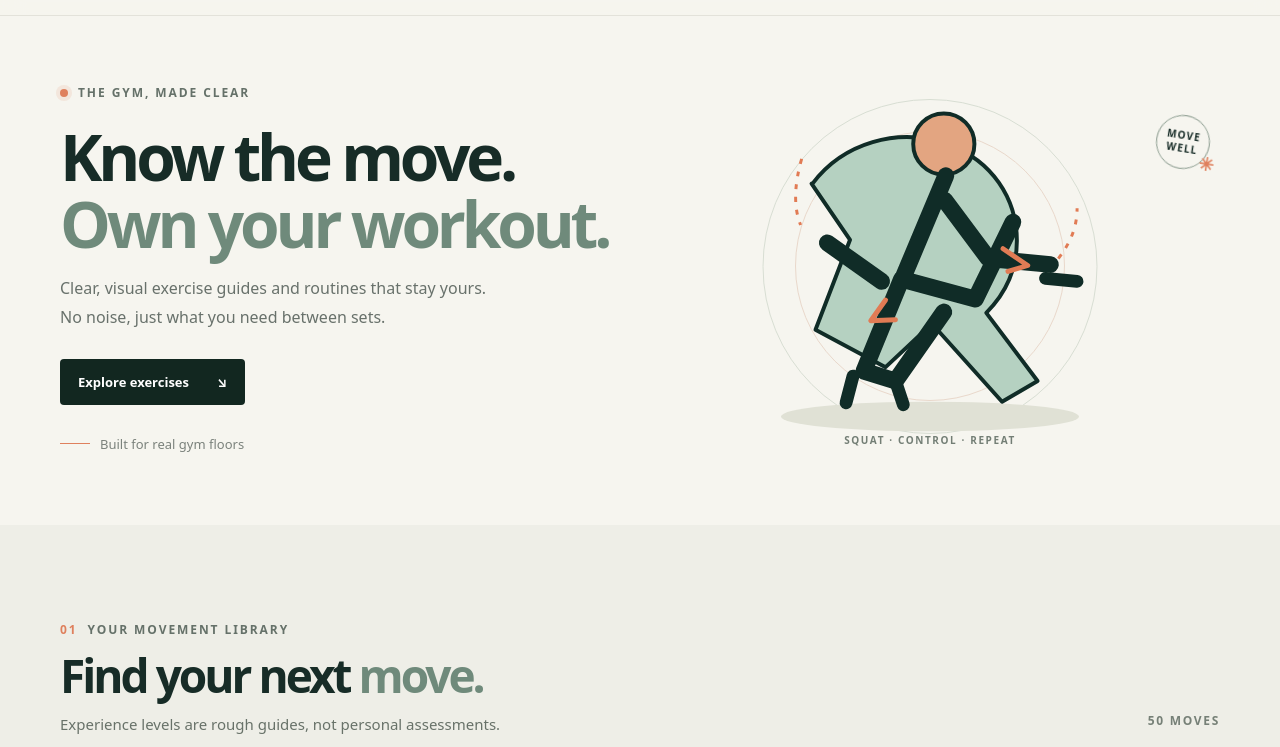
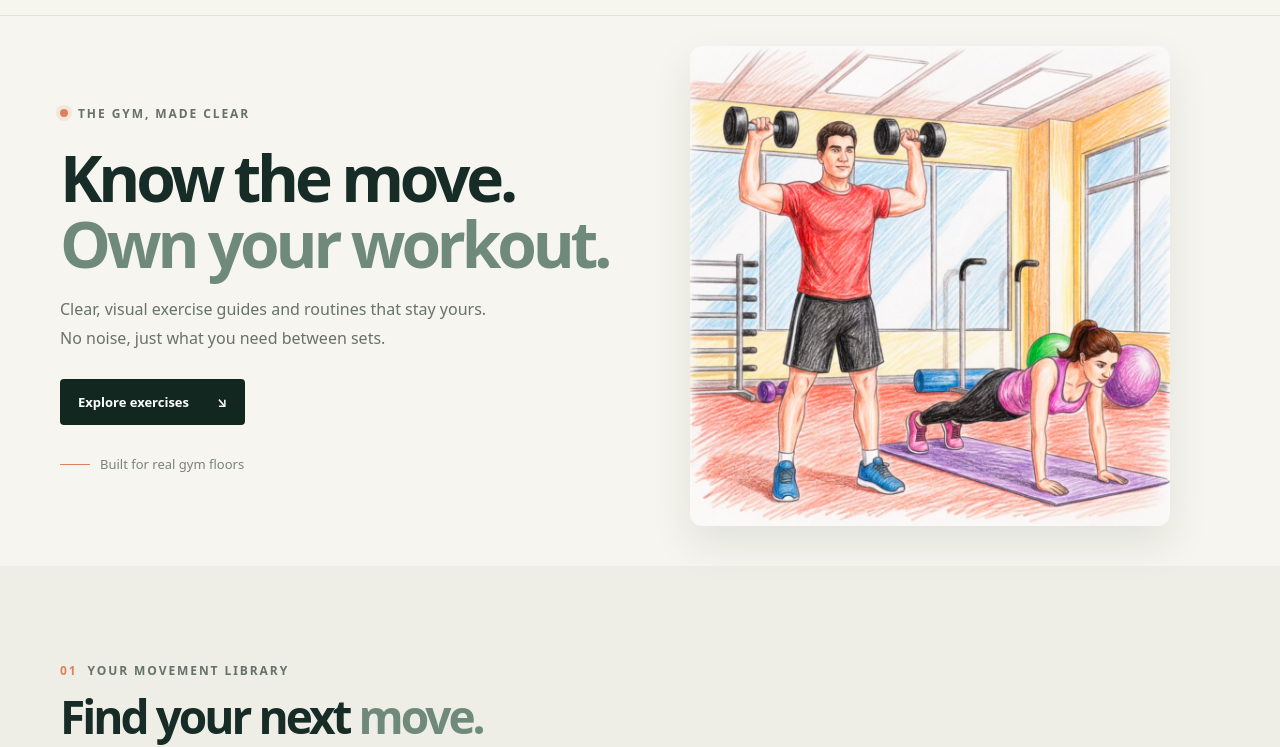
Before and after one commit to repzena/website, a website: page index.html in a window 1280 px wide. Shown: the part 58-805 px from the top of the page. Drawn offline with Linux system fonts and the light colour scheme.

Commit message:
add hero image (#35)

```diff
--- a/app.js
+++ b/app.js
@@ -4,7 +4,8 @@ const UI = {
     brandHome: 'Repzena home',
     navLabel: 'Main navigation',
     sessions: 'Routine sessions',
-    heroImageAlt: 'Illustration of a goblet squat',
+    heroImageAlt:
+      'Two people exercise in a gym: one presses dumbbells overhead while another holds a plank.',
     newRoutine: 'New routine',
     removeRoutine: 'Remove routine',
     removeSession: 'Remove session',
@@ -35,7 +36,6 @@ const UI = {
       'Clear, visual exercise guides and routines that stay yours. No noise, just what you need between sets.',
     explore: 'Explore exercises',
     heroNote: 'Built for real gym floors',
-    artCaption: 'SQUAT · CONTROL · REPEAT',
     libraryEyebrow: 'YOUR MOVEMENT LIBRARY',
     libraryTitle: 'Find your next <em>move.</em>',
     levelNote: 'Experience levels are rough guides, not personal assessments.',
@@ -164,7 +164,8 @@ const UI = {
     brandHome: 'Inicio de Repzena',
     navLabel: 'Navegación principal',
     sessions: 'Sesiones de la rutina',
-    heroImageAlt: 'Ilustración de una sentadilla goblet',
+    heroImageAlt:
+      'Dos personas entrenan en un gimnasio: una levanta mancuernas por encima de la cabeza y otra sostiene una plancha.',
     newRoutine: 'Nueva rutina',
     removeRoutine: 'Eliminar rutina',
     removeSession: 'Eliminar sesión',
@@ -195,7 +196,6 @@ const UI = {
       'Guías visuales para aprender ejercicios y armar rutinas a tu manera. Sin distracciones: solo lo que necesitás entre series.',
     explore: 'Ver ejercicios',
     heroNote: 'Pensado para entrenar en el gimnasio',
-    artCaption: 'SENTADILLA · CONTROL · REPETICIÓN',
     libraryEyebrow: 'BIBLIOTECA DE MOVIMIENTOS',
     libraryTitle: 'Encontrá tu próximo <em>ejercicio.</em>',
     levelNote: 'El nivel es orientativo y no reemplaza una evaluación personal.',
@@ -622,6 +622,7 @@ function applyLanguage() {
   document
     .querySelectorAll('[data-i18n-placeholder]')
     .forEach((el) => (el.placeholder = t(el.dataset.i18nPlaceholder)));
+  document.querySelectorAll('[data-i18n-alt]').forEach((el) => (el.alt = t(el.dataset.i18nAlt)));
   document
     .querySelectorAll('[data-i18n-aria-label]')
     .forEach((el) => el.setAttribute('aria-label', t(el.dataset.i18nAriaLabel)));
--- a/index.html
+++ b/index.html
@@ -70,55 +70,15 @@
             ><span data-i18n="heroNote">Built for real gym floors</span>
           </div>
         </div>
-        <div class="hero-art" aria-hidden="true">
-          <div class="art-orbit orbit-one"></div>
-          <div class="art-orbit orbit-two"></div>
-          <div class="art-stamp">MOVE<br />WELL<br /><b>✳</b></div>
-          <svg
-            viewBox="0 0 420 390"
-            role="img"
-            data-i18n-aria-label="heroImageAlt"
-            aria-label="Illustration of a goblet squat"
-          >
-            <ellipse cx="210" cy="348" rx="151" ry="15" fill="#e0e1d5" />
-            <path
-              d="M91 112c30-40 86-59 139-39 42 16 68 53 68 97 0 29-12 54-31 73l52 69-36 21-71-79-47 44-71-38 35-91-39-57z"
-              fill="#b5d1c1"
-              stroke="#102c27"
-              stroke-width="4"
-              stroke-linejoin="round"
-            />
-            <circle cx="224" cy="72" r="31" fill="#e3a581" stroke="#102c27" stroke-width="4" />
-            <path
-              d="M226 104l-44 105 74 20 38-78M181 209l-38 93 32 10 49-70m1-113 44 59 63 6m-171 17-55-39"
-              fill="none"
-              stroke="#102c27"
-              stroke-width="17"
-              stroke-linecap="round"
-              stroke-linejoin="round"
-            />
-            <path
-              d="M132 307l-7 27m50-22 8 24m144-128 32 3"
-              stroke="#102c27"
-              stroke-width="13"
-              stroke-linecap="round"
-            />
-            <path
-              d="M284 178l25 17-20 6m-124 29-15 21 25-1"
-              fill="none"
-              stroke="#e17b54"
-              stroke-width="5"
-              stroke-linecap="round"
-              stroke-linejoin="round"
-            />
-            <path
-              d="M80 87c-8 28-8 50-1 67m261 34c13-17 19-33 19-51"
-              fill="none"
-              stroke="#e17b54"
-              stroke-width="3"
-              stroke-dasharray="5 8"
-            /></svg
-          ><span class="art-caption" data-i18n="artCaption">SQUAT · CONTROL · REPEAT</span>
+        <div class="hero-art">
+          <img
+            class="hero-image"
+            src="./assets/hero/hero.jpeg"
+            alt="Two people exercising in a gym: one presses dumbbells overhead while another holds a plank."
+            data-i18n-alt="heroImageAlt"
+            width="1024"
+            height="1024"
+          />
         </div>
       </section>
       <section class="library-section" id="library">
--- a/service-worker.js
+++ b/service-worker.js
@@ -1,5 +1,5 @@
 const CACHE_PREFIX = 'repzena-static-';
-const CACHE_NAME = `${CACHE_PREFIX}v11`;
+const CACHE_NAME = `${CACHE_PREFIX}v12`;
 const CORE_FILES = [
   './',
   './index.html',
--- a/styles.css
+++ b/styles.css
@@ -215,72 +215,21 @@ a {
   background: var(--orange);
 }
 .hero-art {
-  height: 385px;
+  width: min(100%, 480px);
+  aspect-ratio: 1;
   position: relative;
-  display: flex;
-  align-items: center;
-  justify-content: center;
-}
-.hero-art > svg {
-  position: relative;
-  z-index: 1;
-  width: min(100%, 450px);
+  justify-self: center;
+  overflow: hidden;
+  border-radius: 12px;
+  background: #f4e9dc;
+  box-shadow: 0 18px 42px #20362d18;
+}
+.hero-image {
+  display: block;
+  width: 100%;
   height: 100%;
-  overflow: visible;
-}
-.art-orbit {
-  position: absolute;
-  border: 1px solid #d8ded3;
-  border-radius: 50%;
-  width: 335px;
-  height: 335px;
-  top: 26px;
-  left: 50%;
-  transform: translateX(-50%);
-}
-.orbit-two {
-  width: 270px;
-  height: 270px;
-  top: 58px;
-  border-color: #e9d8cb;
-}
-.art-stamp {
-  position: absolute;
-  z-index: 2;
-  right: 10px;
-  top: 42px;
-  transform: rotate(9deg);
-  font-size: 10px;
-  line-height: 1.35;
-  letter-spacing: 0.12em;
-  font-weight: 700;
-  color: var(--ink);
-  border: 1px solid #899a8d;
-  width: 54px;
-  height: 54px;
-  border-radius: 50%;
-  display: flex;
-  align-items: center;
-  justify-content: center;
-  text-align: center;
-}
-.art-stamp b {
-  position: absolute;
-  right: -9px;
-  bottom: -4px;
-  font-size: 18px;
-  color: var(--orange);
-}
-.art-caption {
-  position: absolute;
-  bottom: 11px;
-  left: 50%;
-  transform: translateX(-50%);
-  white-space: nowrap;
-  font-size: 10px;
-  letter-spacing: 0.16em;
-  color: #737e75;
-  font-weight: 700;
+  object-fit: cover;
+  object-position: center;
 }
 .library-section {
   padding: 96px 0 108px;
@@ -1657,9 +1606,6 @@ a {
   .routine-layout {
     gap: 42px;
   }
-  .hero-art {
-    height: 335px;
-  }
   .hero {
     min-height: 420px;
   }
@@ -1742,26 +1688,9 @@ a {
     margin-top: 21px;
   }
   .hero-art {
-    height: 270px;
-    margin-top: 1px;
+    width: min(100%, 420px);
+    margin: 24px auto 0;
     min-width: 0;
-  }
-  .hero-art > svg {
-    width: min(300px, 100%);
-  }
-  .art-orbit {
-    width: 245px;
-    height: 245px;
-    top: 14px;
-  }
-  .orbit-two {
-    width: 200px;
-    height: 200px;
-    top: 36px;
-  }
-  .art-stamp {
-    right: 13%;
-    top: 22px;
   }
   .library-section {
     padding: 72px 0 82px;
@@ -2002,18 +1931,6 @@ a {
   background: #1b2520;
   color: var(--ink);
 }
-:root[data-theme='dark'] .art-orbit {
-  border-color: #3d4d43;
-}
-:root[data-theme='dark'] .orbit-two {
-  border-color: #57443a;
-}
-:root[data-theme='dark'] .art-stamp {
-  border-color: #718778;
-}
-:root[data-theme='dark'] .art-caption {
-  color: #a8b7ad;
-}
 :root[data-theme='dark'] .library-section {
   background: #151e1a;
 }
```
Also changed, not shown: tests/core-journeys.spec.js (+8 -0 lines), assets/hero/hero.jpeg (added).
